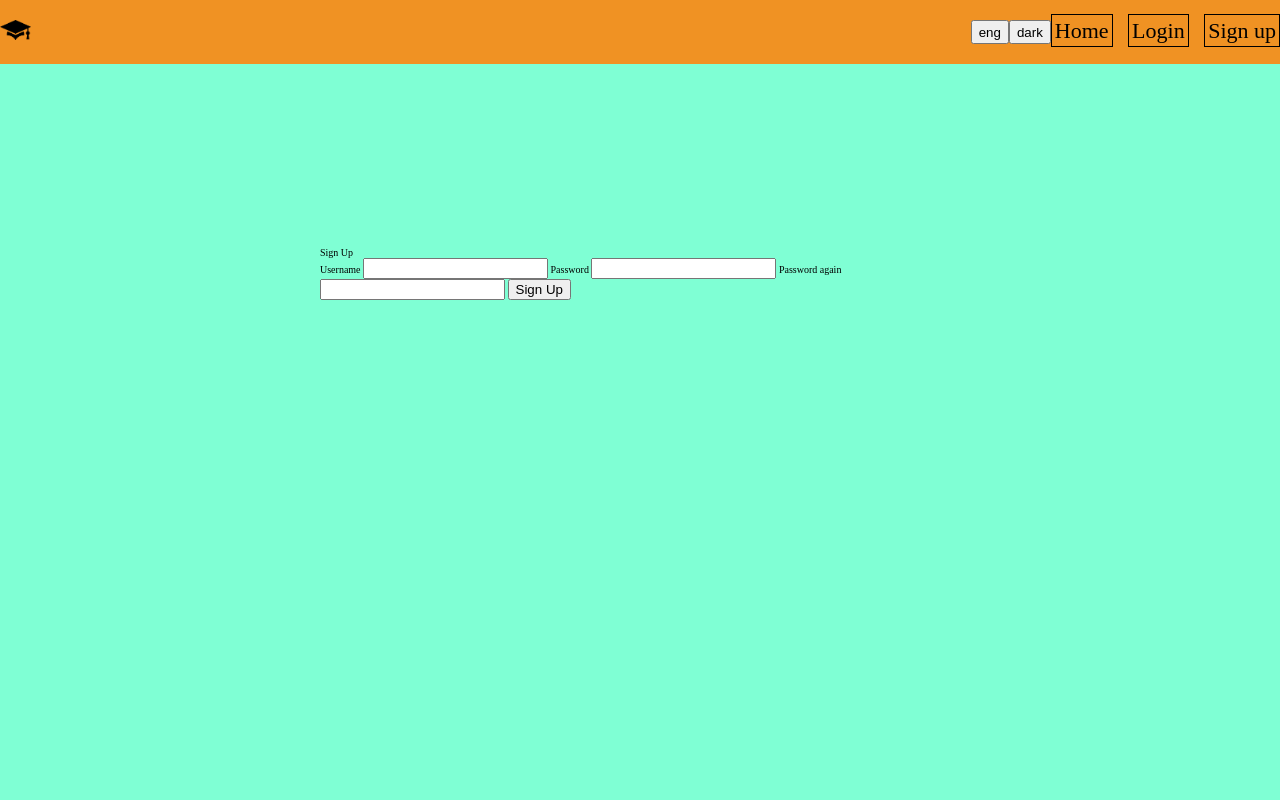
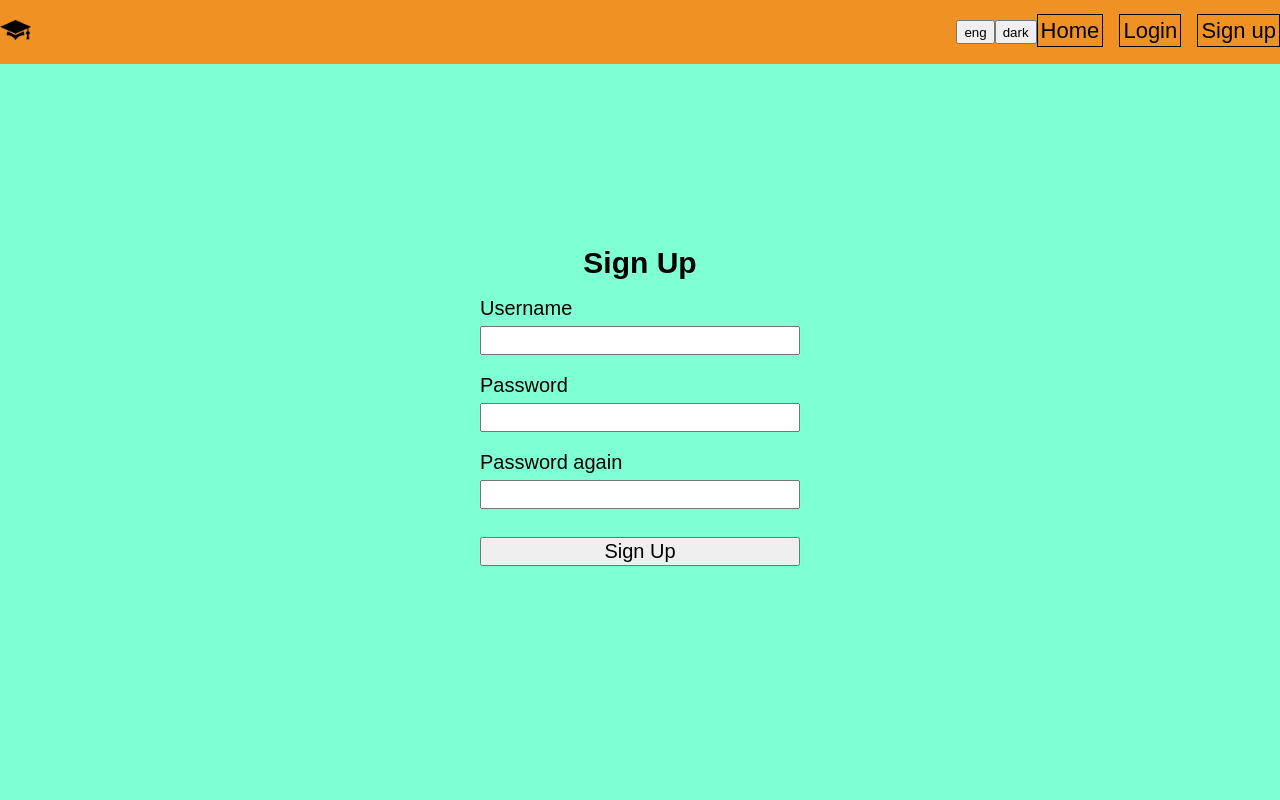
Before and after one commit to takacsnorbee/wordCards, a Django app: page /signup/ in a window 1280 px wide. Run offline with Django 4.2, Linux system fonts and the light colour scheme; some libraries are stand-ins or nearby versions.

Commit message:
login, signup
Login and singup style

```diff
--- a/englishWordCard/englishwordcardproject/englishwordcardapp/static/css/style.css
+++ b/englishWordCard/englishwordcardproject/englishwordcardapp/static/css/style.css
@@ -1,5 +1,6 @@
 * {
     box-sizing: border-box;
+    font-family: sans-serif!important;
 }
 
 html {
@@ -59,7 +60,7 @@ header {
     color: white;
 }
 
-.log-sign-wrapper {
+.login-wrapper, .signup-wrapper {
     height: 50%;
     width: 50%;
     margin: auto;
@@ -69,3 +70,27 @@ header {
     -ms-transform: translateY(-50%);
     transform: translateY(-50%);
 }
+
+.log-h3, .signup-h3 {
+    text-align: center;
+    font-size: 3rem;
+    font-weight: bold;
+    margin-bottom: 2rem;
+}
+
+.login-inputs-group, .signup-inputs-group {
+    width: 50%;
+    transform: translateX(50%);
+    font-size: 2rem;
+    margin-bottom: 2rem;
+}
+
+.login-inputs-group > input, .signup-inputs-group > input,
+.login-inputs-group > button, .signup-inputs-group > button {
+    font-size: 2rem;
+    margin-top: 0.8rem;
+}
+
+.w-100 {
+    width: 100%;
+}
--- a/englishWordCard/englishwordcardproject/englishwordcardapp/templates/app/signup.html
+++ b/englishWordCard/englishwordcardproject/englishwordcardapp/templates/app/signup.html
@@ -2,22 +2,33 @@
 
 {% block content %}
 
-<div class="log-sign-wrapper">
+<div class="signup-wrapper">
     <form action="" method="post">
         {% csrf_token %}
-        <h3 v-if="isEnglish" >Sign Up</h3>
-        <h3 v-else >Regisztráció</h3>
+        <h3 v-if="isEnglish" class="signup-h3">Sign Up</h3>
+        <h3 v-else class="signup-h3">Regisztráció</h3>
+        <div class="signup-inputs-group">
             <label v-if="isEnglish" for="username">Username</label>
             <label v-else for="username">Felhasználónév</label>
-        <input type="text" name="username" id="usernameInput">
+            <br>
+            <input class="w-100" type="text" name="username" id="usernameInput">
+        </div>
+        <div class="signup-inputs-group">
             <label v-if="isEnglish" for="password1">Password</label>
             <label v-else for="password1">Jelszó</label>
-        <input type="password" name="password1" id="passwordInput1">
+            <br>
+            <input class="w-100" type="password" name="password1" id="passwordInput1">
+        </div>
+        <div class="signup-inputs-group">
             <label v-if="isEnglish" for="password2">Password again</label>
             <label v-else for="password2">Jelszó megerősítés</label>
-        <input type="password" name="password2" id="passwordInput2">
-        <button v-if="isEnglish" type="submit">Sign Up</button>
-        <button v-else type="submit">Regisztráció</button>
+            <br>
+            <input class="w-100" type="password" name="password2" id="passwordInput2">
+        </div>
+        <div class="signup-inputs-group">
+            <button v-if="isEnglish" type="submit" class="w-100">Sign Up</button>
+            <button v-else type="submit" class="w-100">Regisztráció</button>
+        </div>
         {{ error }}
     </form>
 </div>
```
Also changed, not shown: englishWordCard/englishwordcardproject/englishwordcardapp/templates/app/login.html (+19 -11 lines). Lines whose indentation alone changed are shown as unchanged.
